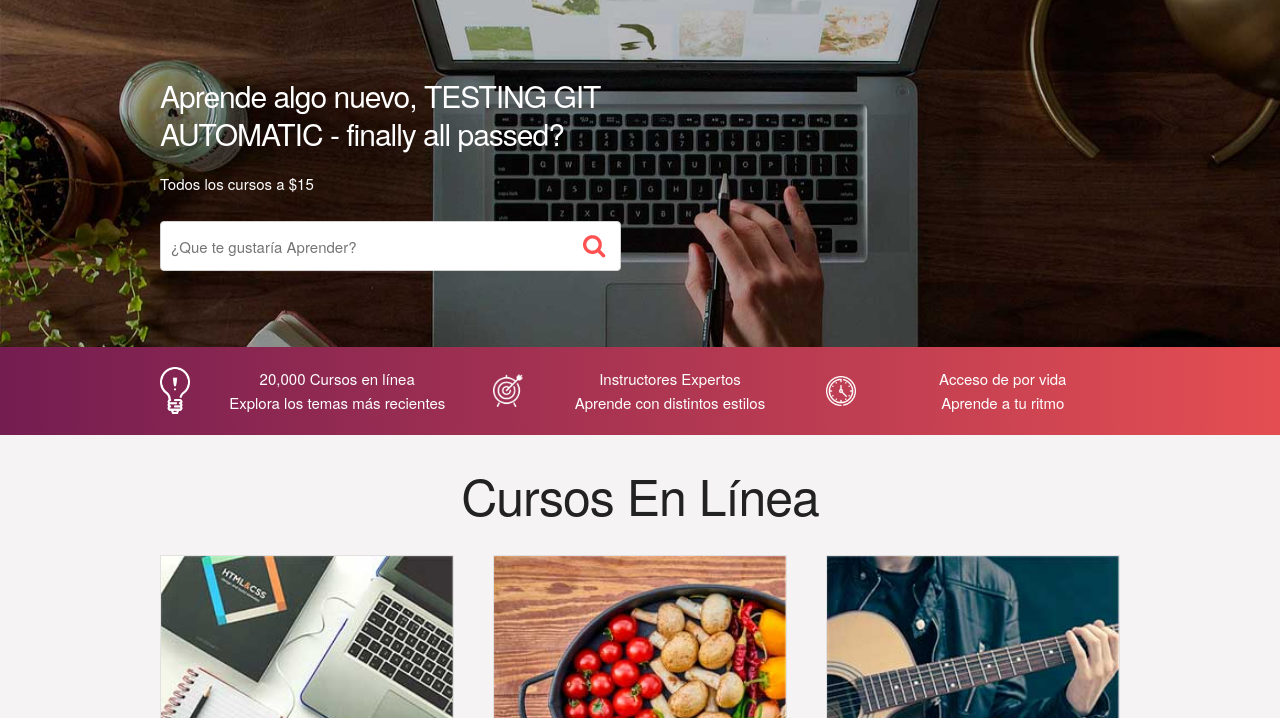
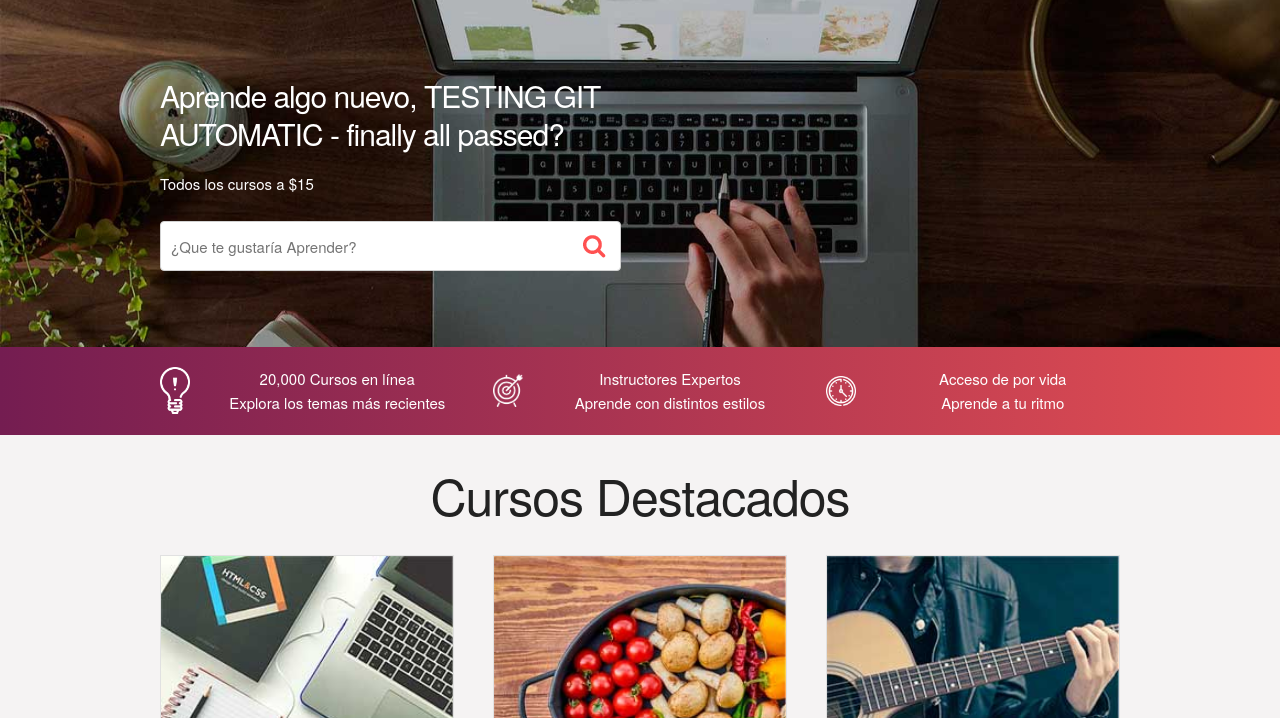
Before and after one commit to Alexander-Calderon/jsprojects__carrito, a website: page index.html in a window 1280 px wide. Shown: the part 82-800 px from the top of the page. Drawn offline with Linux system fonts and the light colour scheme.

Commit message:
trying to deploy24

```diff
--- a/index.html
+++ b/index.html
@@ -83,7 +83,7 @@
     </div>
 
     <div id="lista-cursos" class="container">
-        <h1 id="encabezado" class="encabezado">Cursos En Línea</h1>
+        <h1 id="encabezado" class="encabezado">Cursos Destacados</h1>
         <div class="row">
             <div class="four columns">
                 <div class="card">
```
